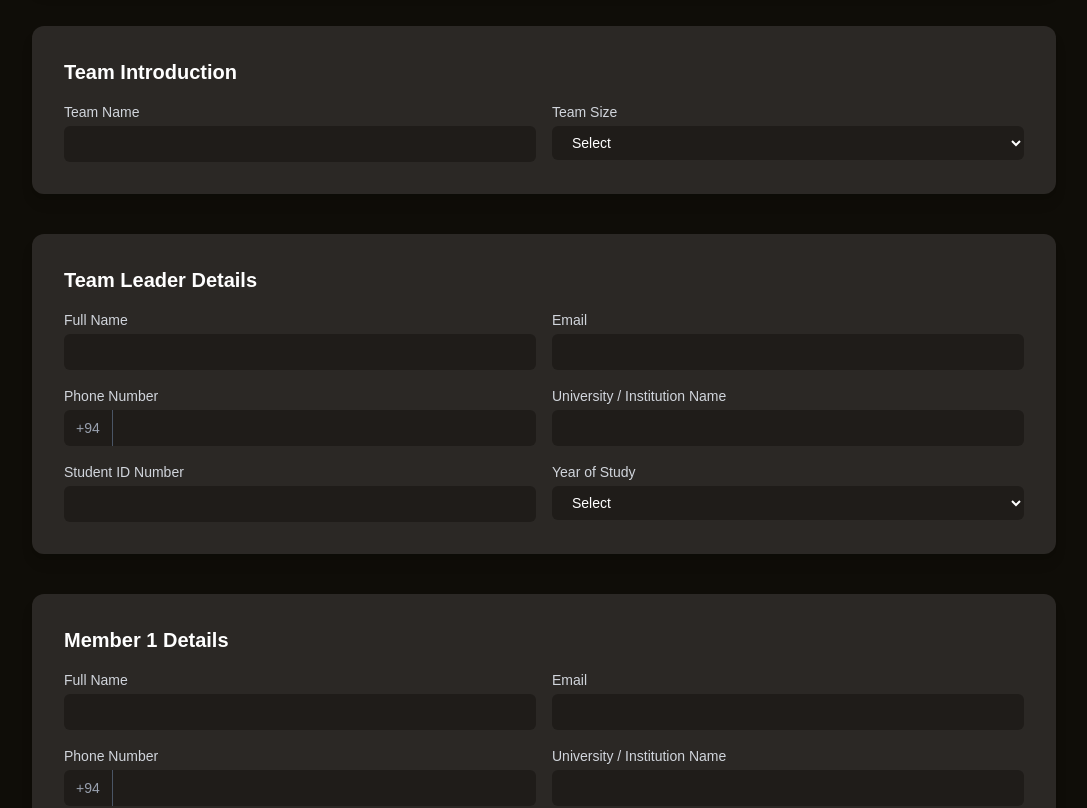
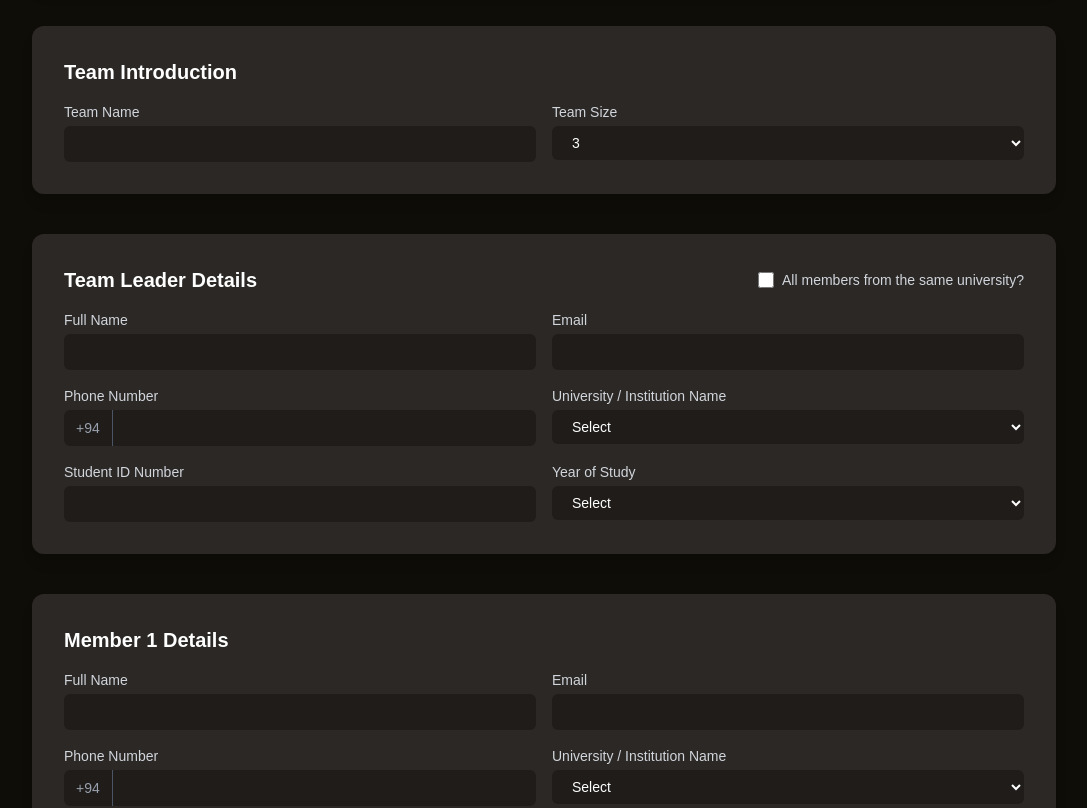
Before and after one commit to CSSL-GenZ-Chapter-UCSC/Genzipher-Web, a Next.js app: page /register in a window 1280 px wide. Shown: the part 560-1368 px from the top of the page, without its empty margins (96-1183 px from the left). Built offline with nearby package versions, Linux system fonts and the light colour scheme; a web font is replaced by a local one.

Commit message:
feat: registration page team size min 3 max 4, uni name drop down, all members from same uni checkbox

```diff
--- a/src/components/register.tsx
+++ b/src/components/register.tsx
@@ -1,15 +1,128 @@
 "use client";
-import React, { useState } from "react";
+// CHANGED: Imported useEffect
+import React, { useState, useEffect } from "react";
+
+// ADDED: University list as per your request
+const universityList = [
+  "University of Colombo School of Computing (UCSC)",
+  "University of Colombo",
+  "University of Peradeniya",
+  "University of Sri Jayewardenepura",
+  "University of Kelaniya",
+  "University of Moratuwa",
+  "University of Jaffna",
+  "University of Ruhuna",
+  "OUSL (Open University of Sri Lanka)",
+  "Eastern University",
+  "South Eastern University",
+  "Rajarata University",
+  "Sabaragamuva University",
+  "Wayamba University",
+  "Uva Wellassa University",
+  "University of the Visual & Performing Arts",
+  "Gampaha Wickramarachchi University of Indigenous Medicine",
+  "University of Vavuniya",
+  "KDU (General Sir John Kotelawala Defence University)",
+  "Buddhasravaka Bhiksu University",
+  "Buddhist and Pali University",
+  "Ocean University",
+  "UNIVOTEC (University of Vocational Technology)",
+  "SLIIT (Sri Lanka Institute of Information Technology)",
+  "CINEC Campus",
+  "NSBM Green University",
+  "Aquinas College",
+  "Horizon Campus",
+  "Saegis Campus",
+  "KAATSU",
+  "SANASA Campus",
+  "SLT Campus (Mobitel Campus)",
+  "Nāgānanda International Institute for Buddhist Studies",
+  "SIBA Campus (Sri Lanka International Buddhist Academy)",
+  "NIBM (National Institute of Business Management)",
+  "SAITM",
+  "Other", // ADDED: "Other" option
+];
+
+// ADDED: Reusable component for University Dropdown + "Other" input
+const UniversityInput = ({
+  value,
+  onChange,
+}: {
+  value: string;
+  onChange: (value: string) => void;
+}) => {
+  // Check if the current value is one from the list or a custom one
+  const isOther = value && !universityList.includes(value);
+  const [showOtherInput, setShowOtherInput] = useState(isOther);
+
+  const handleSelectChange = (e: React.ChangeEvent<HTMLSelectElement>) => {
+    const selectedValue = e.target.value;
+    if (selectedValue === "Other") {
+      setShowOtherInput(true);
+      onChange(""); // Clear value so user can type
+    } else {
+      setShowOtherInput(false);
+      onChange(selectedValue);
+    }
+  };
+
+  return (
+    <div>
+      <select
+        value={showOtherInput ? "Other" : value}
+        onChange={handleSelectChange}
+        className="w-full bg-[#1f1c19] rounded-md px-4 py-2 text-sm focus:outline-none focus:ring-2 focus:ring-[#e0a82e]"
+      >
+        <option value="">Select</option>
+        {universityList.map((uni) => (
+          <option key={uni} value={uni}>
+            {uni}
+          </option>
+        ))}
+      </select>
+      {showOtherInput && (
+        <input
+          type="text"
+          placeholder="Please specify your university"
+          value={value}
+          onChange={(e) => onChange(e.target.value)}
+          className="w-full bg-[#1f1c19] rounded-md px-4 py-2 text-sm focus:outline-none focus:ring-2 focus:ring-[#e0a82e] mt-2"
+        />
+      )}
+    </div>
+  );
+};
 
 export default function Register() {
-  const [teamSize, setTeamSize] = useState<number>(2);
+  // CHANGED: Default team size to 3 (new minimum)
+  const [teamSize, setTeamSize] = useState<number>(3);
   const [loading, setLoading] = useState(false);
   const [error, setError] = useState("");
   const [success, setSuccess] = useState(false);
+  // ADDED: State for "same university" checkbox
+  const [allSameUniversity, setAllSameUniversity] = useState(false);
+
+  // ADDED: Timeout for error message
+  useEffect(() => {
+    let timer: NodeJS.Timeout;
+    if (error) {
+      // Set timer to clear error after 5 seconds
+      timer = setTimeout(() => {
+        setError("");
+      }, 5000);
+    }
+    // Cleanup function: If error changes (e.g., manual close) or component unmounts
+    return () => {
+      if (timer) {
+        clearTimeout(timer);
+      }
+    };
+  }, [error]); // This effect runs whenever the 'error' state changes
 
   const [formData, setFormData] = useState({
     teamName: "",
-    teamSize: "",
+    // CHANGED: Default team size to "3"
+    teamSize: "3",
     leader: {
       fullName: "",
       email: "",
@@ -18,7 +131,8 @@ export default function Register() {
       studentId: "",
       yearOfStudy: "",
     },
-    members: Array(4).fill({
+    // CHANGED: Max 3 members (for a total of 4)
+    members: Array(3).fill({
       fullName: "",
       email: "",
       phone: "",
@@ -34,17 +148,60 @@ export default function Register() {
     setFormData({ ...formData, teamSize: e.target.value });
   };
 
+  // CHANGED: Updated handleLeaderChange to manage auto-filling member universities
   const handleLeaderChange = (field: string, value: string) => {
+    const newLeader = { ...formData.leader, [field]: value };
+    let newMembers = [...formData.members];
+
+    // If the field being changed is "university" AND the box is checked
+    if (field === "university" && allSameUniversity) {
+      newMembers = newMembers.map((member) => ({
+        ...member,
+        university: value, // Set member uni to new leader uni
+      }));
+    }
+
     setFormData({
       ...formData,
-      leader: { ...formData.leader, [field]: value },
+      leader: newLeader,
+      members: newMembers,
     });
   };
 
+  // CHANGED: Updated handleMemberChange to uncheck box if university differs
   const handleMemberChange = (index: number, field: string, value: string) => {
     const newMembers = [...formData.members];
     newMembers[index] = { ...newMembers[index], [field]: value };
+
+    // If user changes university, and it's different from leader's, uncheck the box.
+    if (field === "university" && allSameUniversity) {
+      if (value !== formData.leader.university) {
+        setAllSameUniversity(false);
+      }
+    }
+
     setFormData({ ...formData, members: newMembers });
+  };
+
+  // ADDED: Handler for the "same university" checkbox
+  const handleSameUniversityChange = (
+    e: React.ChangeEvent<HTMLInputElement>
+  ) => {
+    const isChecked = e.target.checked;
+    setAllSameUniversity(isChecked);
+
+    if (isChecked) {
+      const leaderUniversity = formData.leader.university;
+      // Only autofill if leader uni is already set
+      if (leaderUniversity) {
+        const newMembers = formData.members.map((member) => ({
+          ...member,
+          university: leaderUniversity,
+        }));
+        setFormData({ ...formData, members: newMembers });
+      }
+    }
+    // If unchecked, we don't clear member universities. User can change manually.
   };
 
   const validateForm = () => {
@@ -80,16 +237,19 @@ export default function Register() {
   };
 
   const handleSubmit = async () => {
+    console.log("ckci");
     setError("");
     setSuccess(false);
 
     const validationError = validateForm();
     if (validationError) {
+      console.log(validationError);
       setError(validationError);
       return;
     }
 
     setLoading(true);
+    console.log("go");
 
     try {
       // Prepare data for Google Sheets
@@ -97,6 +257,8 @@ export default function Register() {
         formData.leader,
         ...formData.members.slice(0, teamSize - 1),
       ];
+
+      console.log(teamMembers);
 
       const sheetData = {
         teamName: formData.teamName,
@@ -115,6 +277,7 @@ export default function Register() {
         }, {}),
       };
 
+      console.log(sheetData);
       const response = await fetch("/api/sheet", {
         method: "POST",
         headers: {
@@ -133,7 +296,7 @@ export default function Register() {
       // Reset form
       setFormData({
         teamName: "",
-        teamSize: "",
+        teamSize: "3", // CHANGED: Reset to new default
         leader: {
           fullName: "",
           email: "",
@@ -142,7 +305,8 @@ export default function Register() {
           studentId: "",
           yearOfStudy: "",
         },
-        members: Array(4).fill({
+        members: Array(3).fill({
+          // CHANGED: Reset to new array size
           fullName: "",
           email: "",
           phone: "",
@@ -151,8 +315,10 @@ export default function Register() {
           yearOfStudy: "",
         }),
       });
-      setTeamSize(3);
+      setTeamSize(3); // CHANGED: Reset to new default
+      setAllSameUniversity(false); // ADDED: Reset checkbox state
     } catch (err: any) {
+      console.log(err);
       setError(err.message || "An error occurred while submitting the form");
     } finally {
       setLoading(false);
@@ -161,9 +327,16 @@ export default function Register() {
 
   return (
     <main className="min-h-screen bg-[#0f0d08] text-white flex flex-col items-center py-10 px-4">
+      {/* CHANGED: Error message now fixed, has a timeout, and a close button */}
       {error && (
-        <div className="w-full max-w-5xl bg-red-600 text-white rounded-xl p-4 mb-6 shadow-lg">
+        <div className="fixed bottom-4 left-1/2 -translate-x-1/2 w-full max-w-5xl bg-red-600 text-white rounded-xl p-4 shadow-lg z-50 flex items-center justify-between">
           <p className="font-semibold">Error: {error}</p>
+          <button
+            onClick={() => setError("")}
+            className="ml-4 text-white font-bold text-2xl leading-none hover:opacity-75"
+          >
+            &times;
+          </button>
         </div>
       )}
 
@@ -178,7 +351,8 @@ export default function Register() {
               1. Team Composition Requirements
             </h3>
             <p>
-              Each team must consist of 3 to 5 members. Teams should include
+              {/* CHANGED: Team size rule updated */}
+              Each team must consist of 3 to 4 members. Teams should include
               individuals with complementary skills in:
             </p>
             <ul className="list-disc list-inside ml-3 mt-1">
@@ -254,19 +428,33 @@ export default function Register() {
               onChange={handleTeamSizeChange}
               className="w-full bg-[#1f1c19] rounded-md px-4 py-2 text-sm focus:outline-none focus:ring-2 focus:ring-[#e0a82e]"
             >
-              <option value="">Select</option>
+              {/* CHANGED: Options updated to 3 and 4 only */}
               <option value="3">3</option>
               <option value="4">4</option>
-              <option value="5">5</option>
             </select>
           </div>
         </div>
       </section>
 
       <section className="w-full max-w-5xl bg-[#2b2825] rounded-xl p-6 md:p-8 mb-10 shadow-lg">
-        <h2 className="text-lg md:text-xl font-semibold mb-4 text-white">
-          Team Leader Details
-        </h2>
+        {/* ADDED: Checkbox for "Same University" */}
+        <div className="flex flex-wrap justify-between items-center mb-4 gap-2">
+          <h2 className="text-lg md:text-xl font-semibold text-white">
+            Team Leader Details
+          </h2>
+          <div className="flex items-center">
+            <input
+              type="checkbox"
+              id="sameUni"
+              checked={allSameUniversity}
+              onChange={handleSameUniversityChange}
+              className="w-4 h-4 text-[#e0a82e] bg-[#1f1c19] border-gray-600 rounded focus:ring-offset-0 focus:ring-1 focus:ring-[#e0a82e]"
+            />
+            <label htmlFor="sameUni" className="ml-2 text-sm text-gray-300">
+              All members from the same university?
+            </label>
+          </div>
+        </div>
         <div className="grid md:grid-cols-2 gap-4">
           <div>
             <label className="block text-gray-300 text-sm mb-1">
@@ -308,11 +496,10 @@ export default function Register() {
             <label className="block text-gray-300 text-sm mb-1">
               University / Institution Name
             </label>
-            <input
-              type="text"
+            {/* CHANGED: Replaced text input with UniversityInput component */}
+            <UniversityInput
               value={formData.leader.university}
-              onChange={(e) => handleLeaderChange("university", e.target.value)}
-              className="w-full bg-[#1f1c19] rounded-md px-4 py-2 text-sm focus:outline-none focus:ring-2 focus:ring-[#e0a82e]"
+              onChange={(value) => handleLeaderChange("university", value)}
             />
           </div>
           <div>
@@ -347,6 +534,7 @@ export default function Register() {
         </div>
       </section>
 
+      {/* CHANGED: Loop length is correct, maps to teamSize of 3 or 4 */}
       {Array.from({ length: teamSize - 1 }, (_, i) => i).map((index) => (
         <section
           key={index}
@@ -402,13 +590,12 @@ export default function Register() {
               <label className="block text-gray-300 text-sm mb-1">
                 University / Institution Name
               </label>
-              <input
-                type="text"
+              {/* CHANGED: Replaced text input with UniversityInput component */}
+              <UniversityInput
                 value={formData.members[index].university}
-                onChange={(e) =>
-                  handleMemberChange(index, "university", e.target.value)
+                onChange={(value) =>
+                  handleMemberChange(index, "university", value)
                 }
-                className="w-full bg-[#1f1c19] rounded-md px-4 py-2 text-sm focus:outline-none focus:ring-2 focus:ring-[#e0a82e]"
               />
             </div>
             <div>
@@ -457,7 +644,7 @@ export default function Register() {
         disabled={loading || success}
         className={` ${
           success ? "hidden" : "block"
-        } bg-[#e0a82e] text-black font-semibold rounded-md px-8 py-2 hover:bg-[#f2c14e] transition-all disabled:opacity-50 disabled:cursor-not-allowed`}
+        } bg-[#e0a82e] text-black font-semibold rounded-md px-8 py-2 hover:bg-[#f2c14e] transition-all disabled:opacity-50 disabled:cursor-not-allowed cursor-pointer`}
       >
         {loading ? "SUBMITTING..." : "REGISTER"}
       </button>
```
